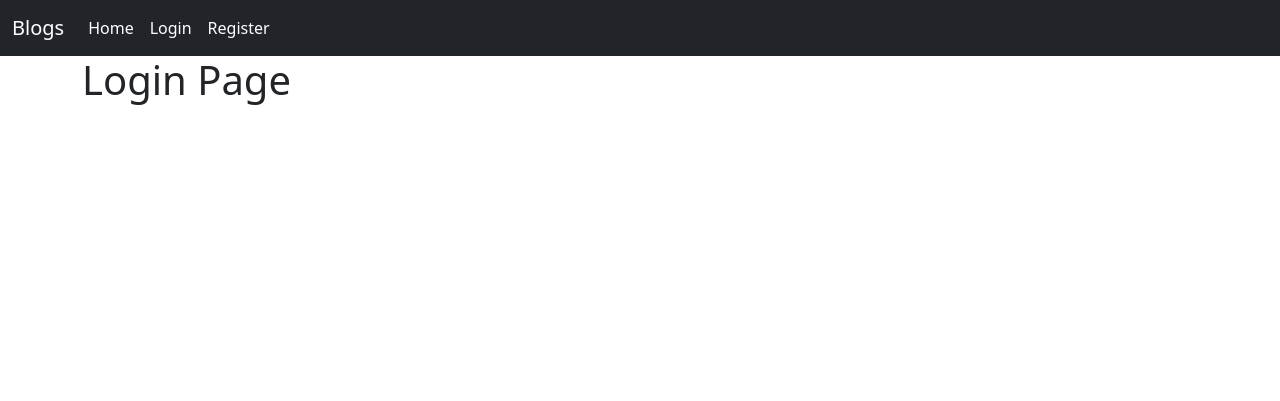
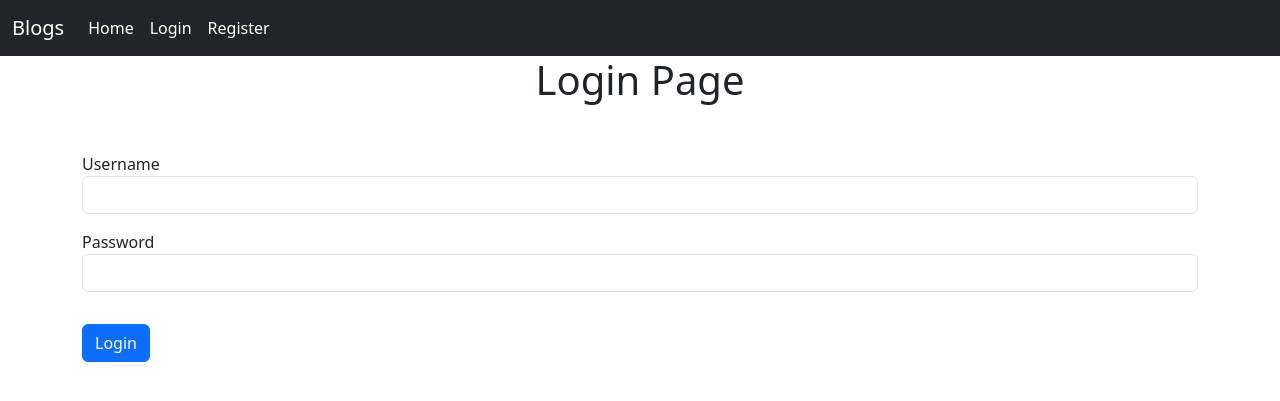
Before and after one commit to vishxlshxrma/Blog_App, a Flask app: page /login in a window 1280 px wide. Shown: the top 401 px of the page. Run offline with Flask 3, Linux system fonts and the light colour scheme.

Commit message:
User Login Setup

```diff
--- a/app.py
+++ b/app.py
@@ -1,5 +1,6 @@
 from flask import Flask, render_template, request, flash, redirect
 from flask_sqlalchemy import SQLAlchemy
+from flask_login import login_manager, login_user, UserMixin, LoginManager
 
 app = Flask(__name__)
 
@@ -8,7 +9,10 @@ app.config['SECRET_KEY'] = 'thisIsSecretKey'
 
 db = SQLAlchemy(app)
 
-class User(db.Model):
+login_manager = LoginManager()
+login_manager.init_app(app)
+
+class User(UserMixin,db.Model):
     id = db.Column(db.Integer, primary_key = True)
     username = db.Column(db.String(80), unique = True, nullable = False)
     email = db.Column(db.String(120), unique = True, nullable = False)
@@ -18,6 +22,10 @@ class User(db.Model):
 
     def __repr__(self):
         return '<User %r>' % self.username
+
+@login_manager.user_loader
+def load_user(user_id):
+    return User.query.get(int(user_id))
 
 @app.route("/")
 def home():
@@ -46,8 +54,20 @@ def register():
 
     return render_template("register.html")
 
-@app.route("/login")
+@app.route("/login", methods=["GET","POST"])
 def login():
+    if request.method == "POST":
+        username = request.form.get("formUsername")
+        password = request.form.get("formPassword")
+
+        user = User.query.filter_by(username = username).first()
+        if user and password == user.password:
+            login_user(user)
+            return redirect("/")
+        else:
+            flash("Invalid Credentials", "warning")
+            return redirect("/login")
+
     return render_template("login.html")
 
 if __name__ == "__main__":
--- a/templates/index.html
+++ b/templates/index.html
@@ -6,4 +6,5 @@
 
 {% block body %}
 <h1>Home Page</h1>
+{{current_user.username}}
 {% endblock body %}
--- a/templates/login.html
+++ b/templates/login.html
@@ -19,5 +19,18 @@
     {% endif %}
 {% endwith %}
 
-<h1>Login Page</h1>
+<h1 class="text-center">Login Page</h1>
+
+<form method="POST" action="/login" class="my-5">
+    <div class="form-group">
+      <label for="exampleInputEmail1">Username</label>
+      <input type="text" class="form-control" id="exampleInputEmail1" aria-describedby="emailHelp" name="formUsername">
+    </div>
+    <div class="form-group my-3">
+      <label for="exampleInputPassword1">Password</label>
+      <input type="password" class="form-control" id="exampleInputPassword1" name="formPassword">
+    </div>
+    <button type="submit" class="btn btn-primary my-3">Login</button>
+  </form>
+
 {% endblock body %}
```
